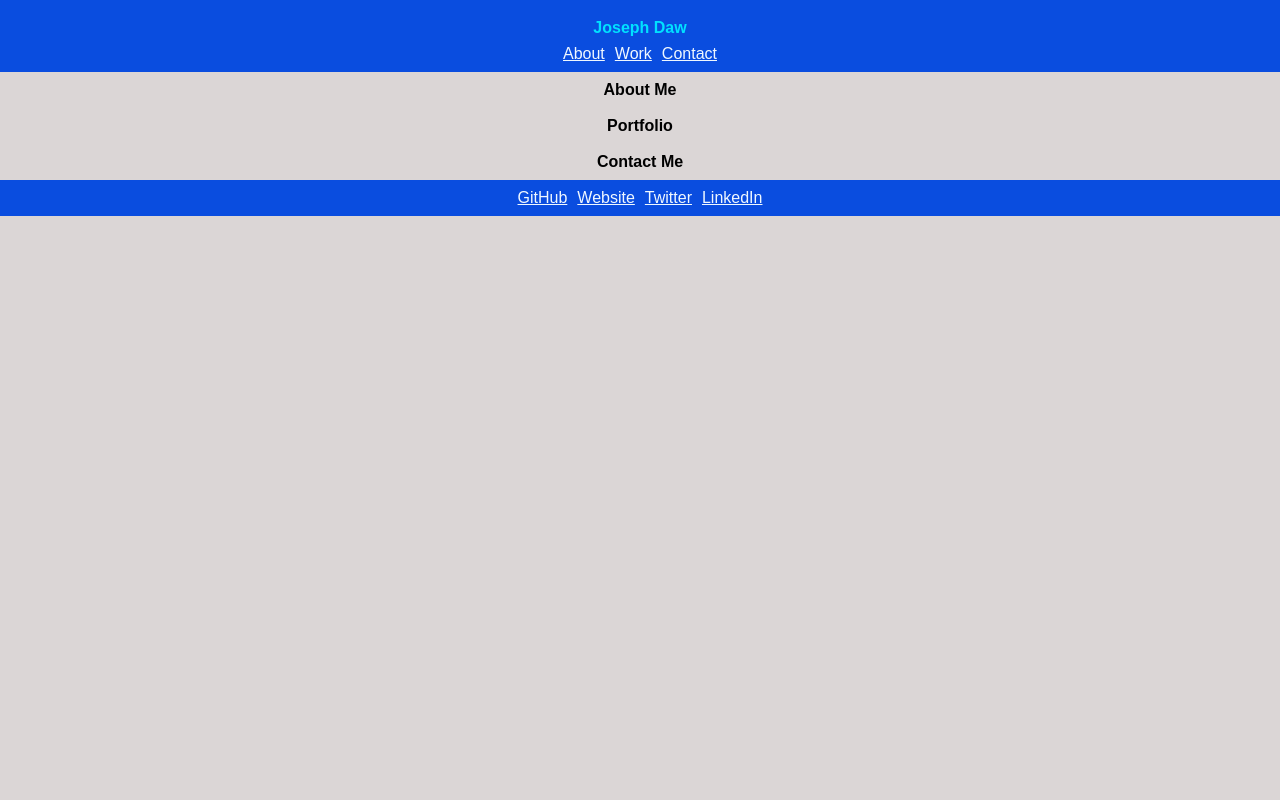
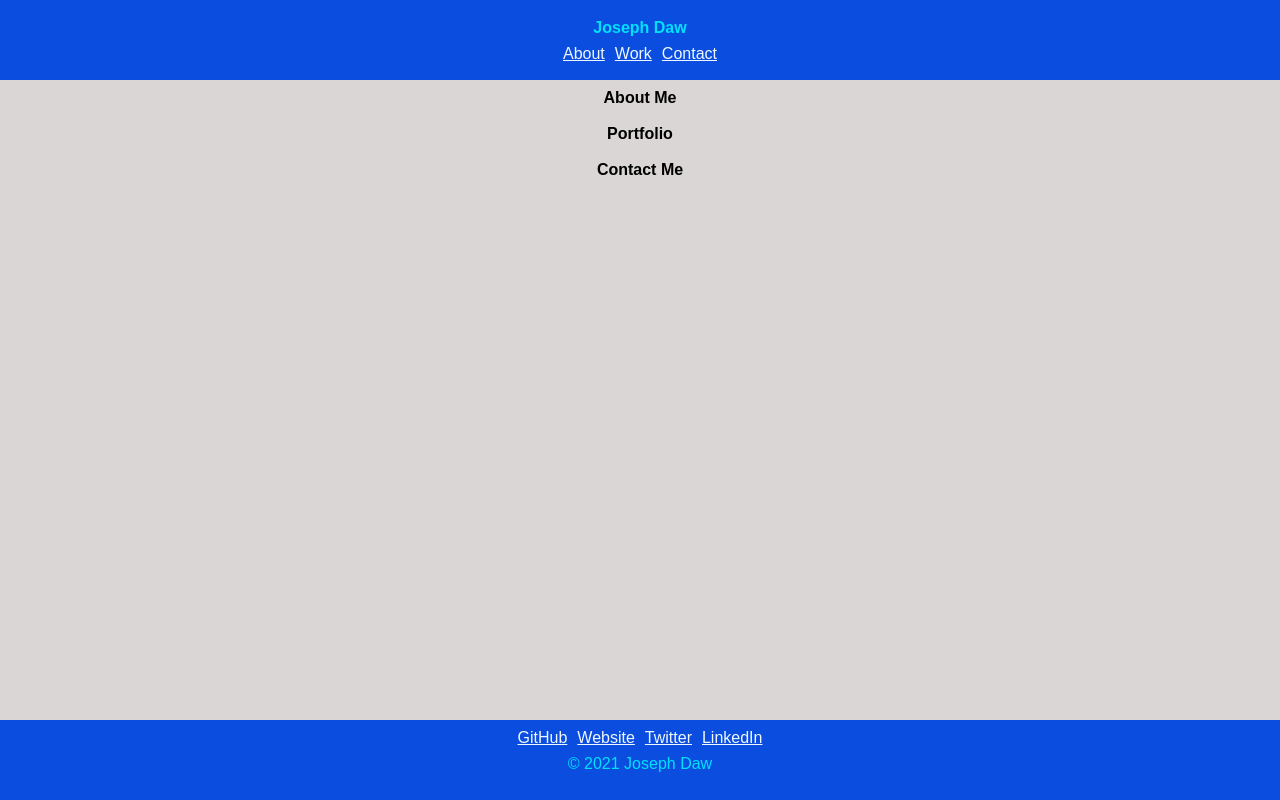
Before and after one commit to josephdaw/portfolio-one, a plain HTML site: page index.html in a window 1280 px wide. Drawn offline with Linux system fonts and the light colour scheme.

Commit message:
make main take up min screen height

```diff
--- a/css/style.css
+++ b/css/style.css
@@ -30,16 +30,25 @@ nav a, footer a {
 }
 
 header, footer {
+  min-height: 10vh;
   background-color: var(--primary);
   padding: 10px 0;
   color: var(--secondary);
 }
 
-footer {
+main {
+  min-height: 80vh;
+}
+
+footer nav {
   display: flex;
   justify-content: center;
 }
 
+footer p {
+  text-align: center;
+  padding-top: 10px;
+}
 /* class selectors */
 
 
--- a/index.html
+++ b/index.html
@@ -45,11 +45,13 @@
     </main>
 
     <footer>
+      <nav>
         <a href="http://www.github.com/josephdaw">GitHub</a>
         <a href="http://www.josephdaw.com">Website</a>
         <a href="https://twitter.com/Joseph_Daw">Twitter</a>
         <a href="https://www.linkedin.com/in/joseph-daw">LinkedIn</a>
-      </ul>
+      </nav>
+      <p>&copy; 2021 Joseph Daw</p>
     </footer>
   </body>
 
```
